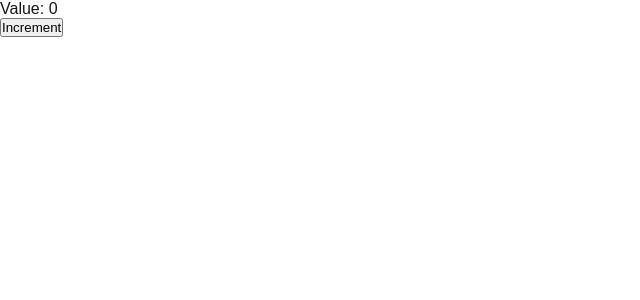
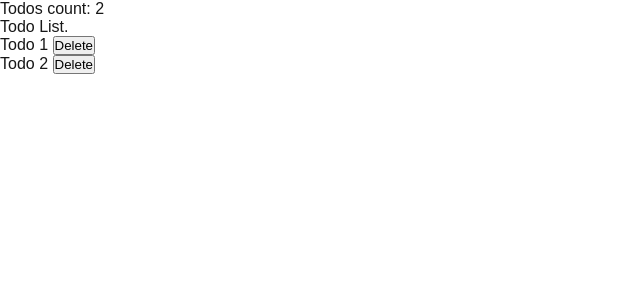
Before and after one commit to thevowels/Turing, a Next.js app in the folder frontend/: page / in a window 1280 px wide. Shown: the top 300 px of the page, without its empty margins (0-640 px from the left). Built offline with nearby package versions, Linux system fonts and the light colour scheme.

Commit message:
feat: 	reducer and context

```diff
--- /dev/null
+++ b/frontend/src/app/components/TodoItem.jsx
@@ -0,0 +1,10 @@
+export default  function  TodoItem({todo, onDelete})
+{
+    return (
+        <div>
+            {todo.title}
+            &nbsp;
+            <button type={"button"} onClick={() => onDelete(todo)} >Delete</button>
+        </div>
+    )
+}
--- /dev/null
+++ b/frontend/src/app/components/TodoList.jsx
@@ -0,0 +1,17 @@
+'use client';
+
+import TodoItem from "@/app/components/TodoItem";
+
+export default function TodoList({todos, onTodoDelete}) {
+    return (
+        <div>
+            {
+                todos.map(todo => (
+                    <TodoItem key={todo.id}
+                              todo={todo}
+                              onDelete={onTodoDelete}/>
+                ))
+            }
+        </div>
+    )
+}
--- /dev/null
+++ b/frontend/src/app/components/context/ContextDemo.jsx
@@ -0,0 +1,45 @@
+'use client';
+
+import {useContext} from "react";
+import {ThemeContext} from "@/app/components/context/ThemeContext";
+
+function Level1UI(){
+    return(
+        <div>
+            Level 1 UI
+            <Level2UI/>
+        </div>
+    )
+}
+function Level2UI(){
+    return (
+        <div>
+            Level 2 UI
+            <Level3UI/>
+        </div>
+    )
+}
+function Level3UI(){
+    const theme = useContext(ThemeContext);
+    return(
+        <>
+            <div style={{color: theme.color}}>
+                Level 3 UI
+            </div>
+            <div style={{color: theme.color2}}>
+                Level 3 UI
+            </div>
+            <div style={{color: theme.color3}}>
+                Level 3 UI
+            </div>
+
+        </>
+    )
+}
+export default function ContextDemo(){
+    return (
+        <ThemeContext value={{color:"blue",color2:"green",color3:"red"}}>
+            <Level1UI/>
+        </ThemeContext>
+    )
+}
--- /dev/null
+++ b/frontend/src/app/components/context/ThemeContext.js
@@ -0,0 +1,4 @@
+import {createContext} from "react";
+
+export const ThemeContext = createContext({
+})
--- /dev/null
+++ b/frontend/src/app/components/context/TodoContext.js
@@ -0,0 +1,5 @@
+import {createContext} from "react";
+
+
+export const TodoContext = createContext([]);
+export const TodoDispatchContext = createContext(null);
--- /dev/null
+++ b/frontend/src/app/components/context/TodoReducerWithContext.jsx
@@ -0,0 +1,73 @@
+'use client';
+import {todoReducer} from "@/app/components/reducer/TodoListWithReducer";
+import {useContext, useReducer} from "react";
+import {TodoContext, TodoDispatchContext} from "@/app/components/context/TodoContext";
+
+let initialTodos = [
+    {
+        id: 1,
+        title: 'Todo 1',
+    },
+    {
+        id: 2,
+        title: 'Todo 2'
+    }
+]
+
+let id = 3;
+function uniqueId()
+{
+    return id++;
+}
+function  TodoItem({todo})
+{
+    const dispatch = useContext(TodoDispatchContext);
+    const onDeleteHandler = () => {
+        dispatch({
+            type: 'DELETE_TODO',
+            payload: todo
+        })
+    }
+    return (
+        <div>
+            {todo.title}
+            &nbsp;
+            <button type={"button"} onClick={onDeleteHandler} >Delete</button>
+        </div>
+    )
+}
+
+function TodoList({onTodoDelete}) {
+    const todos = useContext(TodoContext);
+    return (
+        <div>
+            {
+                todos.map(todo => (
+                    <TodoItem key={todo.id}
+                              todo={todo}
+                              />
+                ))
+            }
+        </div>
+    )
+}
+export default function TodoReducerWithContext ()
+{
+    const [todos, dispatch] = useReducer(todoReducer, initialTodos);
+
+
+    return(
+        <div>
+            <div>
+                Todos count: {todos.length}
+            </div>
+
+            Todo List.
+            <TodoContext value={todos}>
+                <TodoDispatchContext value={dispatch}>
+                    <TodoList/>
+                </TodoDispatchContext>
+            </TodoContext>
+        </div>
+    )
+}
--- /dev/null
+++ b/frontend/src/app/components/reducer/CounterWithReducer.jsx
@@ -0,0 +1,45 @@
+'use client';
+
+import {useReducer} from "react";
+
+function CounterReducer(state, action)
+{
+    switch (action.type){
+        case "INC":
+            return {
+                count: state.count + 1,
+            };
+        case "DEC":
+            return{
+                count: state.count - 1,
+            }
+        default:
+            return {
+                ...state,
+            }
+    }
+}
+const initState = {
+    count: 0,
+}
+export default  function CounterWithReducer() {
+    const [state, dispatch] = useReducer(CounterReducer, initState);
+    const incHandler = () => {
+        dispatch({
+            type: "INC",
+        })
+    }
+    const decHandler = () => {
+        dispatch({
+            type: "DEC",
+        })
+    }
+    return(
+        <div>
+            {state.count}
+            <br/>
+            <button onClick={decHandler}>Decrement</button>
+            <button onClick={incHandler}>Increment</button>
+        </div>
+    )
+}
--- /dev/null
+++ b/frontend/src/app/components/reducer/TodoListWithReducer.jsx
@@ -0,0 +1,51 @@
+'use client';
+
+import {useReducer} from "react";
+import TodoList from "@/app/components/TodoList";
+
+const todos = [
+    {
+        id: 1,
+        title: "Task 1",
+    },
+    {
+        id: 2,
+        title: "Task 2",
+    },
+    {
+        id: 3,
+        title: "Task 3",
+    },
+    {
+        id: 4,
+        title: "Task 4",
+    }
+]
+export function todoReducer(state, action)
+{
+    switch(action.type)
+    {
+        case 'ADD_TODO':
+            return [...state, action.payload];
+        case 'DELETE_TODO':
+            return state.filter(todo => todo.id !== action.payload.id);
+        case 'UPDATE_TODO':
+            return state.map(todo => todo.id === action.payload.id ? action.payload: todo);
+        default:
+                return [...state];
+    }
+}
+export default function TodoListWithReducer() {
+    const [state, dispatch] = useReducer(todoReducer, todos);
+    const onDeleteHandler = (todo) => {
+        dispatch({
+            type: 'DELETE_TODO',
+            payload: todo,
+        })
+    }
+    return(
+        <div>
+           <TodoList todos={state} onTodoDelete={onDeleteHandler}/>
+        </div>
+    )
+}
--- a/frontend/src/app/page.js
+++ b/frontend/src/app/page.js
@@ -2,12 +2,20 @@ import Image from "next/image";
 import styles from "./page.module.css";
 import CustomComponent from "@/app/components/CustomComponent";
 import Counter from "@/app/components/Counter";
+import CounterWithReducer from "@/app/components/reducer/CounterWithReducer";
+import TodoListWithReducer from "@/app/components/reducer/TodoListWithReducer";
+import ContextDemo from "@/app/components/context/ContextDemo";
+import TodoReducerWithContext from "@/app/components/context/TodoReducerWithContext";
 
 export default function Home() {
   return (
     <div >
       <main >
-        <Counter/>
+        {/*<Counter/>*/}
+        {/*  <CounterWithReducer/>*/}
+        {/*  <TodoListWithReducer/>*/}
+        {/*  <ContextDemo/>*/}
+          <TodoReducerWithContext/>
       </main>
     </div>
   );
```
